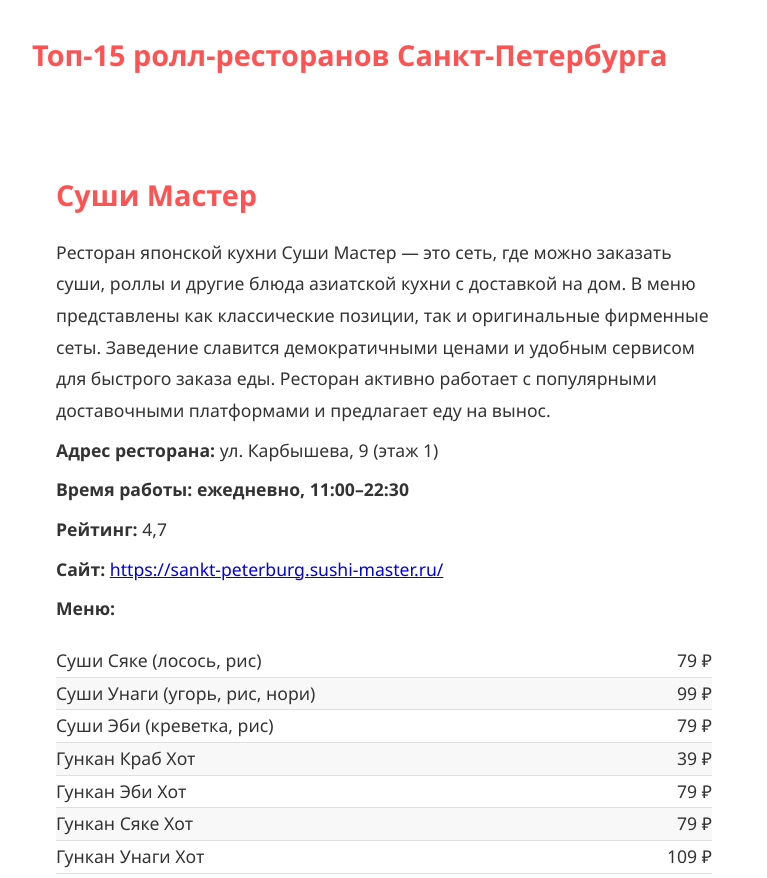
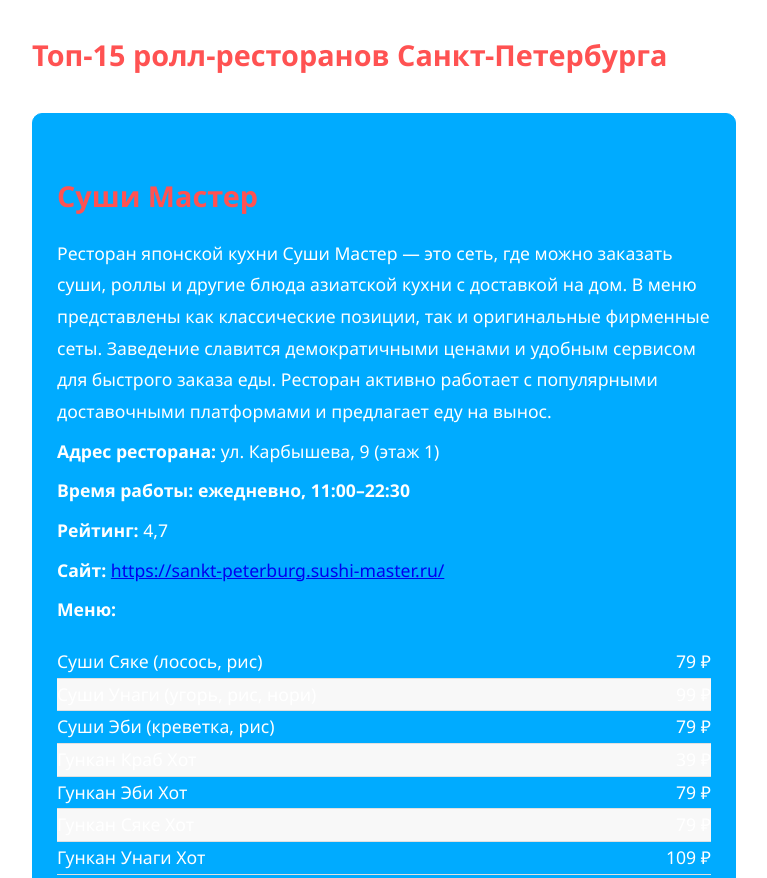
Before and after one commit to s12344517/rejting-dostavki-rollov-spb, a plain HTML site: page index.html in a window 1280 px wide. Shown: the part 899-1777 px from the top of the page, without its empty margins (256-1023 px from the left). Drawn offline with Linux system fonts and the light colour scheme.

Commit message:
Update index.html

```diff
--- a/index.html
+++ b/index.html
@@ -39,7 +39,7 @@
             box-sizing: border-box;
             font-family: 'Segoe UI', Tahoma, Geneva, Verdana, sans-serif;
         }
-        .restaurant-card а {
+        .restaurant-card {
 border: 1px solid #00abff;
 background: #00abff;
 padding: 5px 11px;
```
